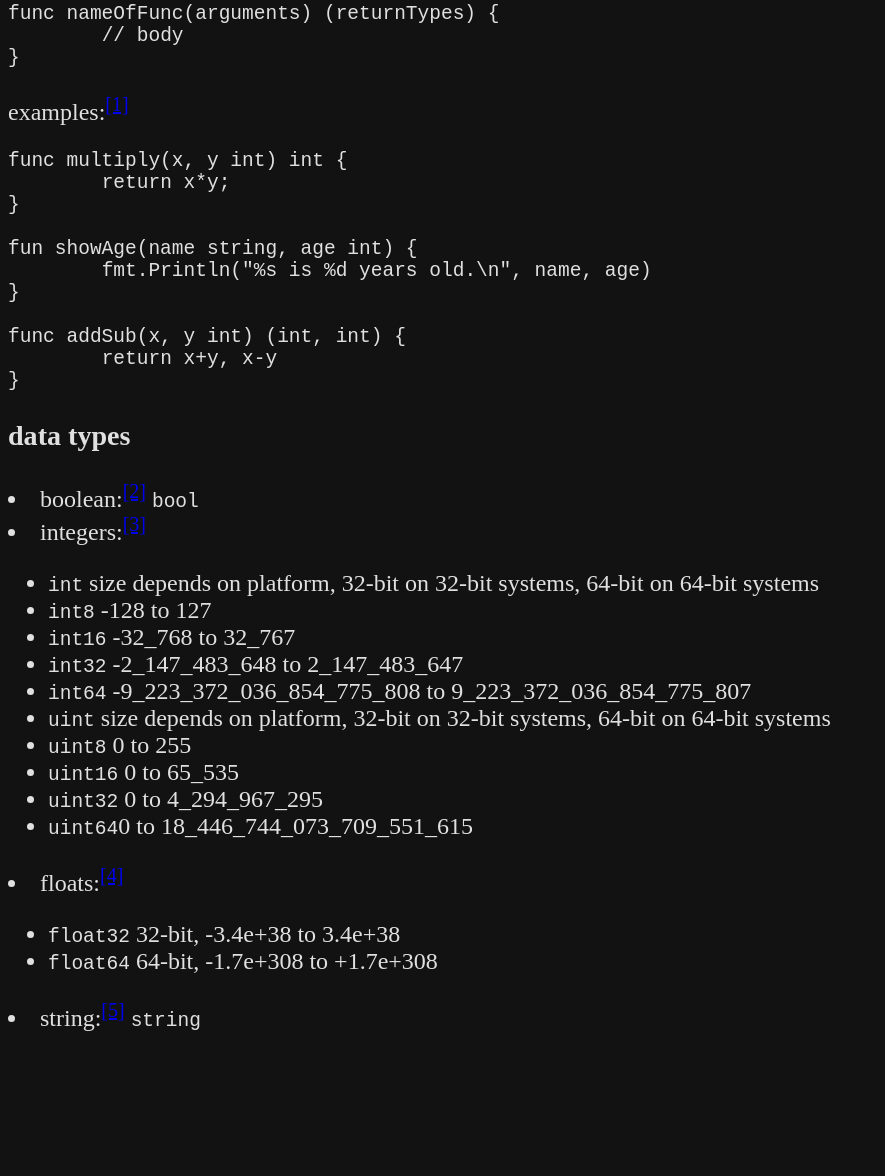
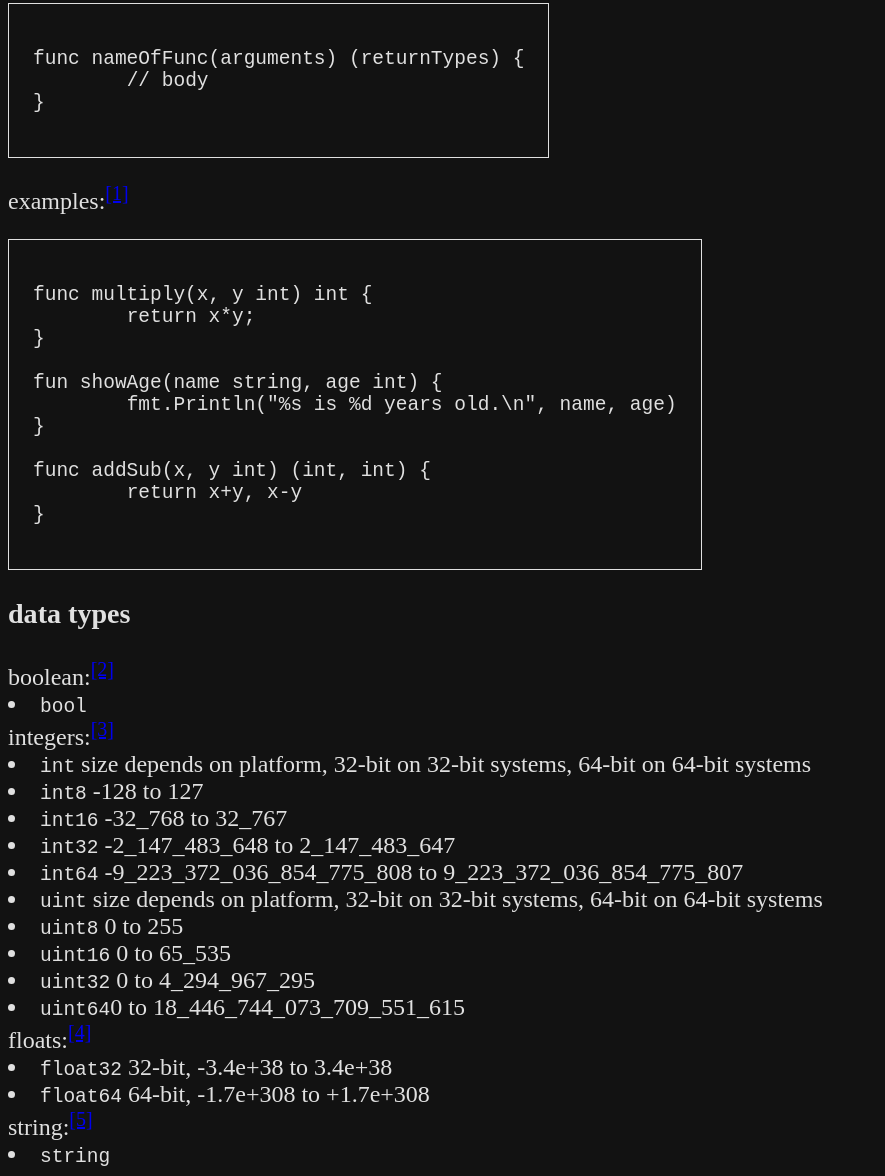
Before and after one commit to schellhas/docs, a plain HTML site: page go/go.html in a window 1280 px wide. Shown: the part 281-1457 px from the top of the page, without its empty margins (0-885 px from the left). Before the commit the page ends 1321 px from the top, so only its background shows below. Drawn offline with Linux system fonts and the light colour scheme.

Commit message:
Add files via upload

```diff
--- a/go/go.html
+++ b/go/go.html
@@ -3,13 +3,13 @@
 <h2>overview</h2>
 <h3>function declarations</h3>
 <p>template:<sup><a href="https://golangdocs.com/functions-in-golang">[1]</a></sup></p>
-<pre>
+<box><pre>
 func nameOfFunc(arguments) (returnTypes) {
 	// body
 }
-</pre>
+</pre></box>
 <p>examples:<sup><a href="https://golangdocs.com/functions-in-golang">[1]</a></sup></p>
-<pre>
+<box><pre>
 func multiply(x, y int) int {
 	return x*y;
 }
@@ -21,13 +21,12 @@ fun showAge(name string, age int) {
 func addSub(x, y int) (int, int) {
 	return x+y, x-y
 }
-</pre>
+</pre></box>
 
 <h3>data types</h3>
-<li>boolean:<sup><a href="https://www.w3schools.com/go/go_boolean_data_type.php">[2]</a></sup> <code>bool</code></li>
-<li>
+boolean:<sup><a href="https://www.w3schools.com/go/go_boolean_data_type.php">[2]</a></sup>
+<li><code>bool</code></li>
 integers:<sup><a href="https://www.w3schools.com/go/go_integer_data_type.php">[3]</a></sup>
-	<ul>
 <li><code>int</code> size depends on platform, 32-bit on 32-bit systems, 64-bit on 64-bit systems</li>
 <li><code>int8</code> -128 to 127</li>
 <li><code>int16</code> -32_768 to 32_767</li>
@@ -38,13 +37,8 @@ func addSub(x, y int) (int, int) {
 <li><code>uint16</code> 0 to 65_535</li>
 <li><code>uint32</code> 0 to 4_294_967_295</li>
 <li><code>uint64</code>0 to 18_446_744_073_709_551_615</li>
-	</ul>
-</li>
-<li>
 floats:<sup><a href="https://www.w3schools.com/go/go_float_data_type.php">[4]</a></sup>
-	<ul>
 <li><code>float32</code> 32-bit, -3.4e+38 to 3.4e+38</li>
 <li><code>float64</code> 64-bit, -1.7e+308 to +1.7e+308</li>
-	</ul>
-</li>
-<li>string:<sup><a href="https://www.w3schools.com/go/go_string_data_type.php">[5]</a></sup> <code>string</code></li>
+string:<sup><a href="https://www.w3schools.com/go/go_string_data_type.php">[5]</a></sup>
+<li><code>string</code></li>
--- a/style.css
+++ b/style.css
@@ -11,3 +11,9 @@ body {
 pre, code {
 	font-size: 1em;
 }
+
+box {
+	border: 1px solid #e0e0e0;
+    padding: 1em;
+    display: inline-block;
+}
```
Lines whose indentation alone changed are shown as unchanged.
